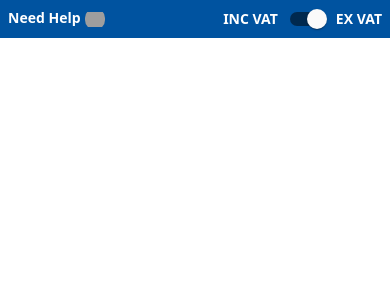
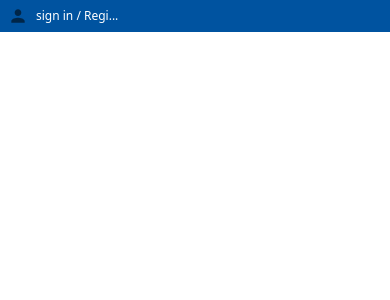
Before and after one commit to sadatakhtar/screwfix-clone, a Next.js app: page / in a window 390 px wide. Shown: the top 300 px of the page. Built offline with nearby package versions, Linux system fonts and the light colour scheme; grey boxes are pictures that could not be loaded.

Commit message:
added user icon and styled headerTop component

```diff
--- a/components/Header/Header.js
+++ b/components/Header/Header.js
@@ -2,7 +2,7 @@ import HeaderTop from "./HeaderTop"
 
 function Header() {
     return (
-        <div className=''>
+        <div className='bg-[#0053a0]'>
             {/* headerTop */}
             <HeaderTop />
             {/* headerBbottom */}
--- a/components/Header/HeaderTop.js
+++ b/components/Header/HeaderTop.js
@@ -2,12 +2,13 @@ import Image from 'next/image'
 // import { QuestionMarkCircleIcon } from '@heroicons/react/outline'
 // import QuestionMarkCircle from '../../assets/questionMarkCircle.png'
 import Switch from '@material-ui/core/Switch';
+import PersonIcon from '@material-ui/icons/Person';
 
 function HeaderTop() {
     return (
         <div className='flex justify-between  bg-[#0053a0]'>
-            <div className='flex text-white p-2'>
-                <h3 className='font-bold text-sm'>Need Help</h3>
+            <div className='flex text-white p-2 hidden sm:flex'>
+                <h3 className='font-bold text-sm '>Need Help</h3>
                 <img
                     className='object-contain rounded-full ml-1'
                     src='https://res.cloudinary.com/dstsblg8x/image/upload/v1629407495/questionMarkCircle_fkuvc0.png'
@@ -16,7 +17,7 @@ function HeaderTop() {
                     alt='question mark'
             />
             </div>
-            <div className='flex justify-center items-center text-white font-bold text-sm mr-2'>
+            <div className='flex justify-center items-center text-white font-bold text-sm mr-2 hidden sm:flex'>
                 <h3>INC VAT</h3>
                 <Switch
                     defaultChecked
@@ -26,6 +27,10 @@ function HeaderTop() {
 
                 <h3>EX VAT</h3>
             </div>
+            <div className='flex justify-center items-center pl-2 sm:hidden'>
+                <PersonIcon color="action" fontSize="small"/>
+                <h3 className='text-white text-xs p-2 '>sign in / Regi...</h3>
+            </div>
 
 
         </div>
--- a/package.json
+++ b/package.json
@@ -11,6 +11,7 @@
   "dependencies": {
     "@heroicons/react": "^1.0.4",
     "@material-ui/core": "^4.12.3",
+    "@material-ui/icons": "^4.11.2",
     "next": "11.1.0",
     "react": "17.0.2",
     "react-dom": "17.0.2"
```
Also changed, not shown: 1 other file (tests, documents, lock files or other folders).
